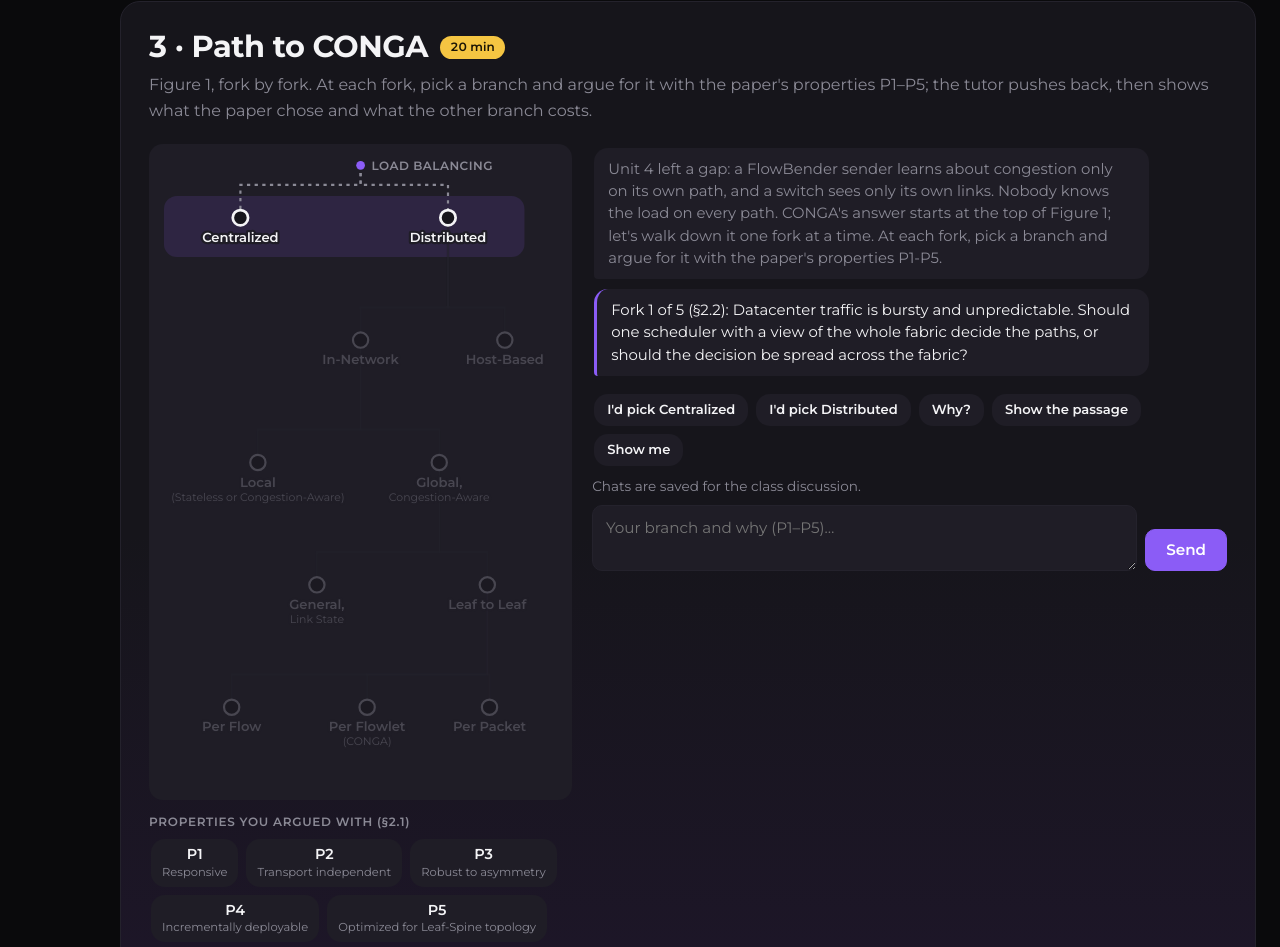
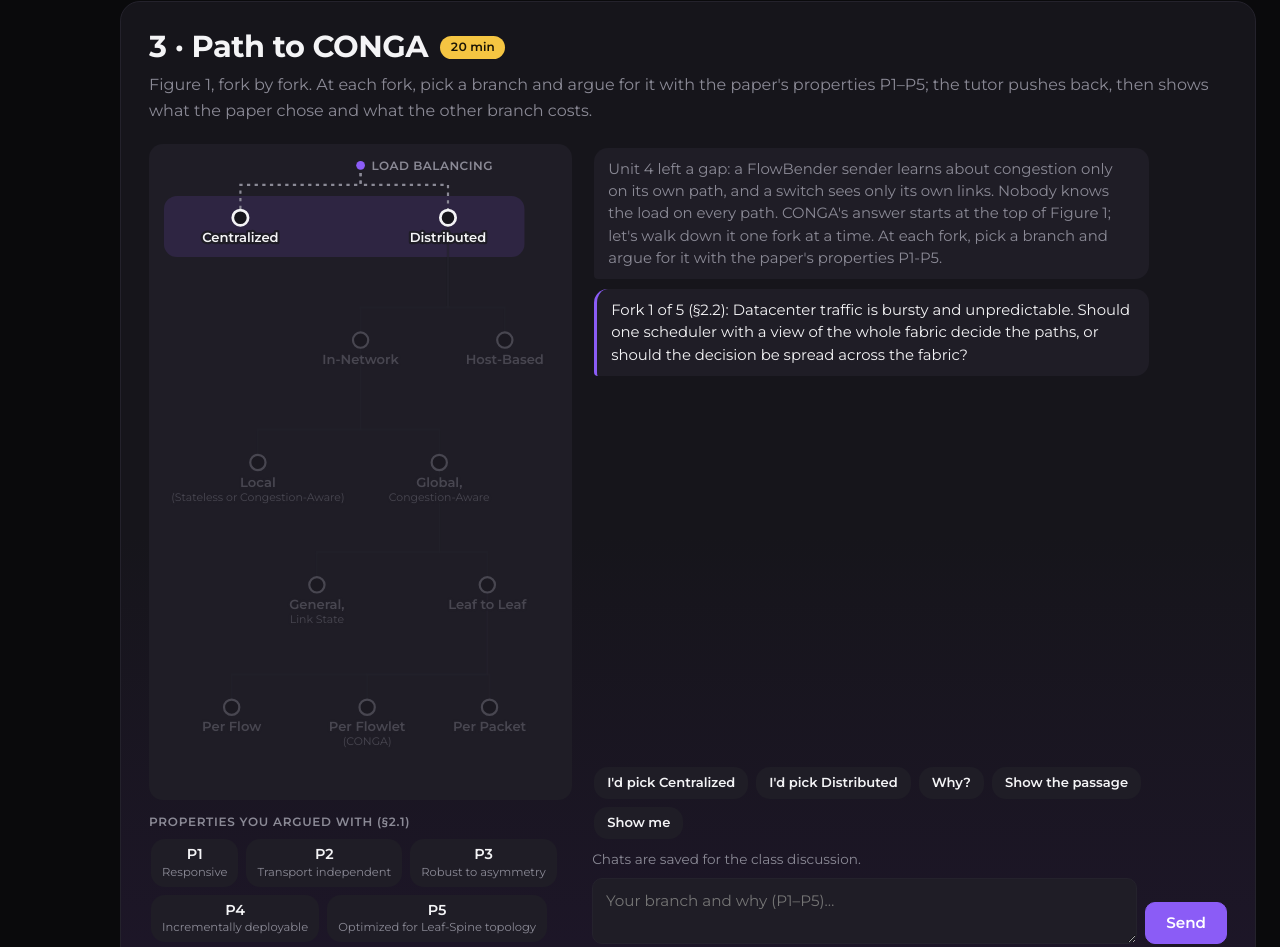
Before and after one commit to leonshumil/load_balancing, a plain HTML site: page site/public/hw/index.html in a window 1280 px wide. Shown: the part 3232-4179 px from the top of the page. Drawn offline with Linux system fonts and the light colour scheme; a web font is replaced by a local one.

Commit message:
fix(tutor): the chat pane is as tall as the tree pane; messages scroll inside, the input is pinned at its foot (review 8)
Co-Authored-By: Claude Opus 5.5 <noreply@anthropic.com>

```diff
--- a/site/public/hw/hw.css
+++ b/site/public/hw/hw.css
@@ -187,6 +187,14 @@
 
 .tutor-panes { display: grid; gap: 20px; margin-top: 8px; }
 @media (min-width: 760px) { .tutor-panes { grid-template-columns: minmax(0, 40fr) minmax(0, 60fr); align-items: start; } }
+/* desktop: the chat pane is exactly as tall as the tree pane (contain: size keeps it from setting the
+   row height); messages scroll inside it and the input stays pinned at its foot */
+@media (min-width: 1200px) {
+  .tutor-panes { align-items: stretch; }
+  .tutor-chat { contain: size; min-height: 520px; }
+  .tutor-chat .chat-log { flex: 1 1 auto; min-height: 0; max-height: none; }
+  .tutor-chat .tutor-controls { flex: 0 0 auto; }
+}
 
 /* ---- tree pane ---- */
 .tutor-tree { min-width: 0; }
```
